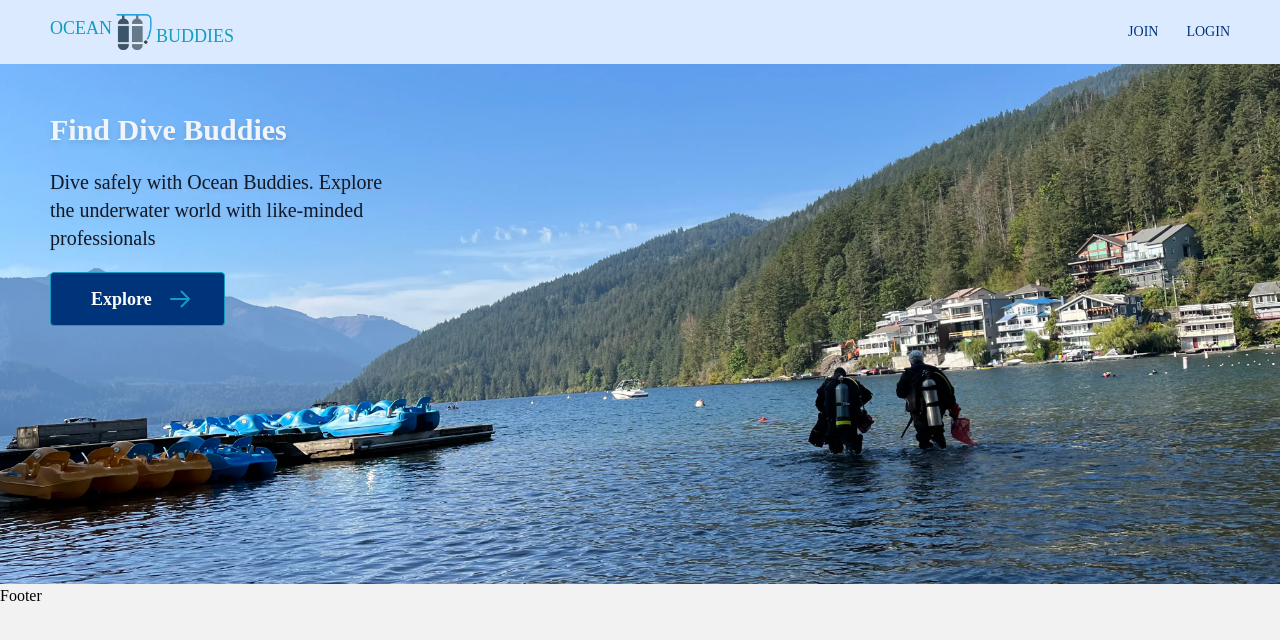
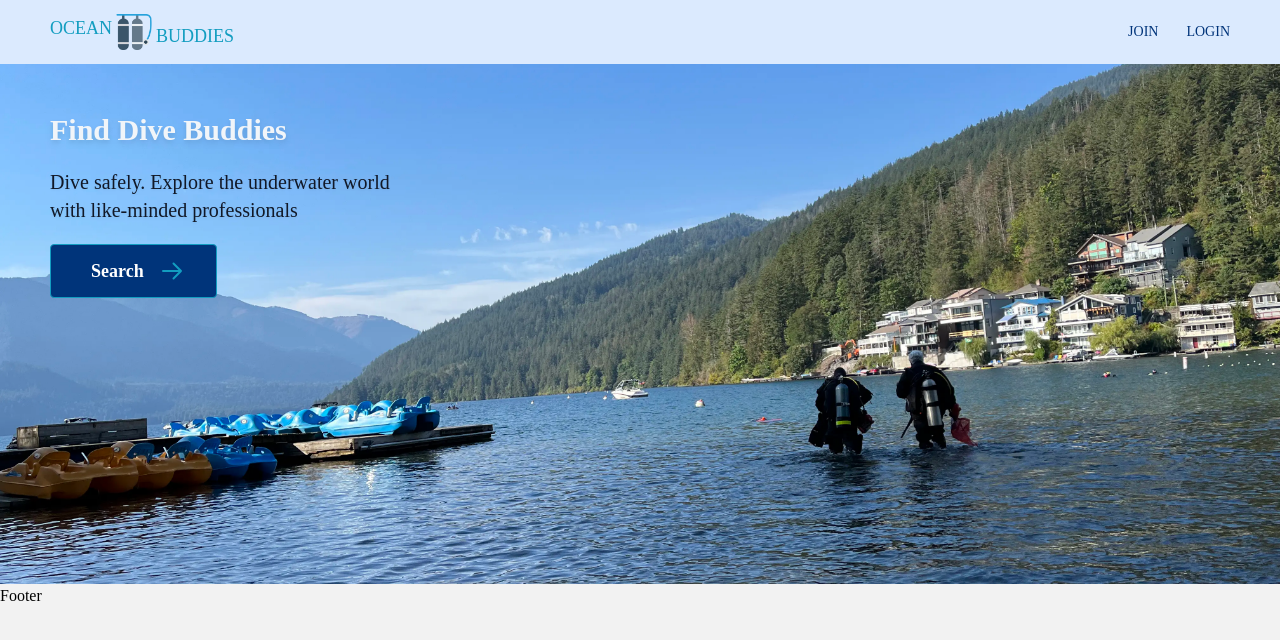
Before and after one commit to RozaliiaRusskikh/ocean-buddies, a Next.js app: page / in a window 1280 px wide. Shown: the top 640 px of the page. Built offline with nearby package versions, Linux system fonts and the light colour scheme.

Commit message:
Content change

```diff
--- a/app/page.tsx
+++ b/app/page.tsx
@@ -5,7 +5,7 @@ const Homepage: React.FC = () => {
   const homeHero = {
     title: "Find Dive Buddies",
     description:
-      "Dive safely with Ocean Buddies. Explore the underwater world with like-minded professionals",
+      "Dive safely. Explore the underwater world with like-minded professionals",
   };
   return (
     <>
--- a/components/Hero.tsx
+++ b/components/Hero.tsx
@@ -27,7 +27,7 @@ export const Hero: React.FC<HeroProps> = ({ title, description, image }) => {
           {description}
         </Text>
         <Button link="/search" color="dark">
-          Explore
+          Search
         </Button>
       </div>
     </LayoutX>
```
